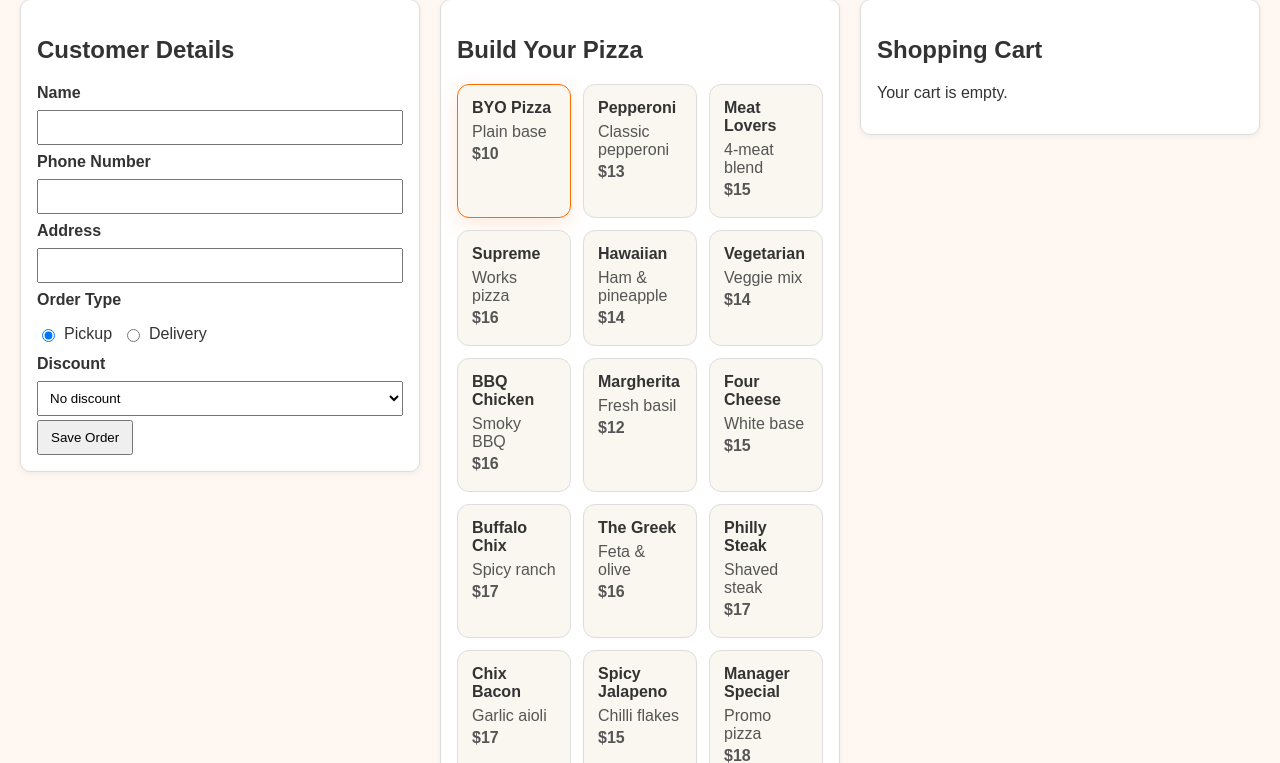
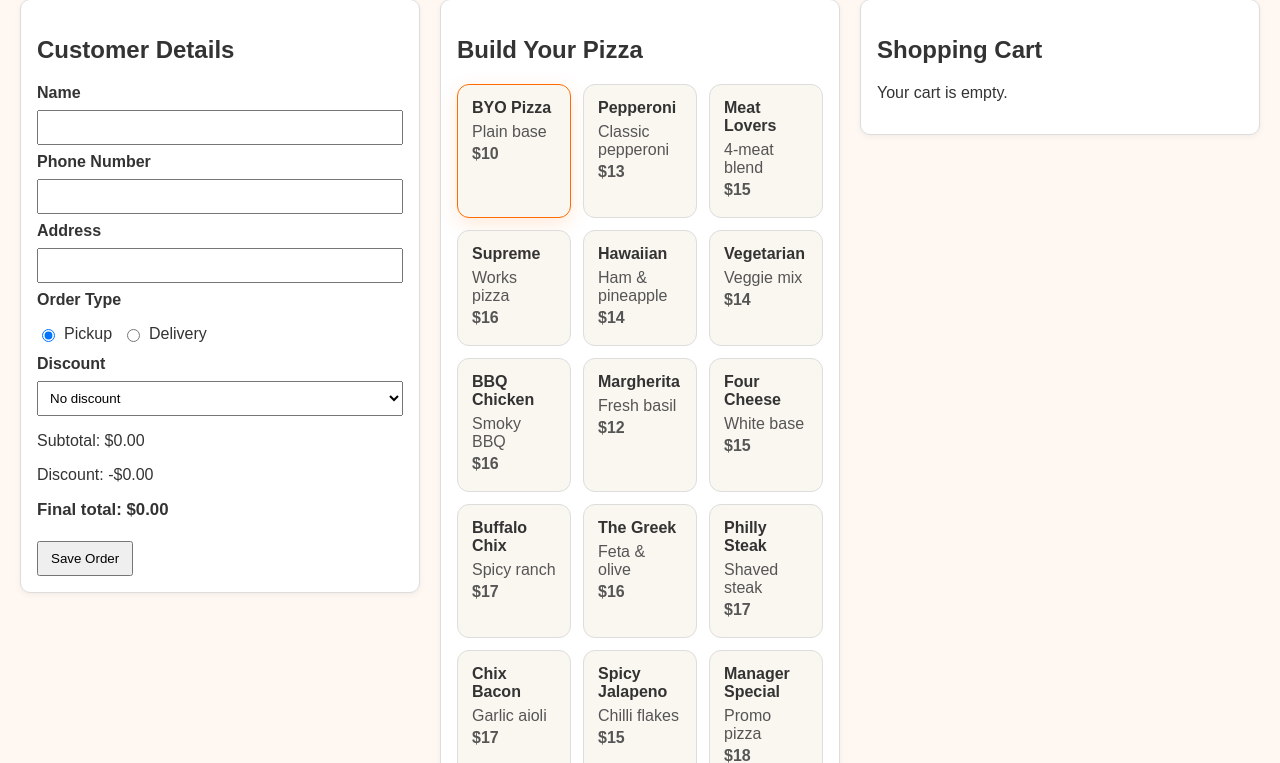
Before and after one commit to PurelyPeaks/Flask-CSC, a Flask app: page / in a window 1280 px wide. Shown: the part 117-880 px from the top of the page. Run offline with Flask 3, Linux system fonts and the light colour scheme.

Commit message:
I made the final total show the discount in real time so you can see how much of a difference the discount makes

```diff
--- a/templates/index1.html
+++ b/templates/index1.html
@@ -74,6 +74,12 @@
                 </select>
 
                 <p id="delivery-charge-message" style="display:none;"><strong>Delivery charge: $3.00</strong></p>
+                <div class="checkout-total" aria-live="polite">
+                    <p>Subtotal: $<span id="checkout-subtotal">{{ '%.2f'|format(cart_total) }}</span></p>
+                    <p>Discount: -$<span id="checkout-discount">0.00</span></p>
+                    <p class="summary-total">Final total: $<span id="checkout-total">{{ '%.2f'|format(cart_total) }}</span></p>
+                </div>
+                <input type="hidden" id="cart-total-value" value="{{ cart_total }}">
                 <button type="submit">Save Order</button>
             </form>
         </div>
@@ -149,16 +155,32 @@
     <script>
         const deliveryMethodInputs = document.querySelectorAll('input[name="delivery_method"]');
         const deliveryChargeMessage = document.getElementById('delivery-charge-message');
+        const discountSelect = document.getElementById('discount');
+        const checkoutSubtotal = document.getElementById('checkout-subtotal');
+        const checkoutDiscount = document.getElementById('checkout-discount');
+        const checkoutTotal = document.getElementById('checkout-total');
+        const cartTotal = Number(document.getElementById('cart-total-value').value) || 0;
         const pizzaCards = document.querySelectorAll('.pizza-card');
         const pizzaSelect = document.getElementById('pizza');
 
         function updateDeliveryChargeVisibility() {
             const selected = document.querySelector('input[name="delivery_method"]:checked');
+            const deliveryCharge = selected && selected.value === 'delivery' ? 3 : 0;
             if (selected && selected.value === 'delivery') {
                 deliveryChargeMessage.style.display = 'block';
             } else {
                 deliveryChargeMessage.style.display = 'none';
             }
+            updateCheckoutTotal(deliveryCharge);
+        }
+
+        function updateCheckoutTotal(deliveryCharge = 0) {
+            const discountPercent = Number(discountSelect.value) || 0;
+            const discountAmount = Number((cartTotal * discountPercent / 100).toFixed(2));
+            const finalTotal = cartTotal - discountAmount + deliveryCharge;
+            checkoutSubtotal.textContent = cartTotal.toFixed(2);
+            checkoutDiscount.textContent = discountAmount.toFixed(2);
+            checkoutTotal.textContent = finalTotal.toFixed(2);
         }
 
         function highlightSelectedPizza(pizzaName) {
@@ -183,6 +205,7 @@
         deliveryMethodInputs.forEach(function(input) {
             input.addEventListener('change', updateDeliveryChargeVisibility);
         });
+        discountSelect.addEventListener('change', updateDeliveryChargeVisibility);
 
         updateDeliveryChargeVisibility();
     </script>
```
